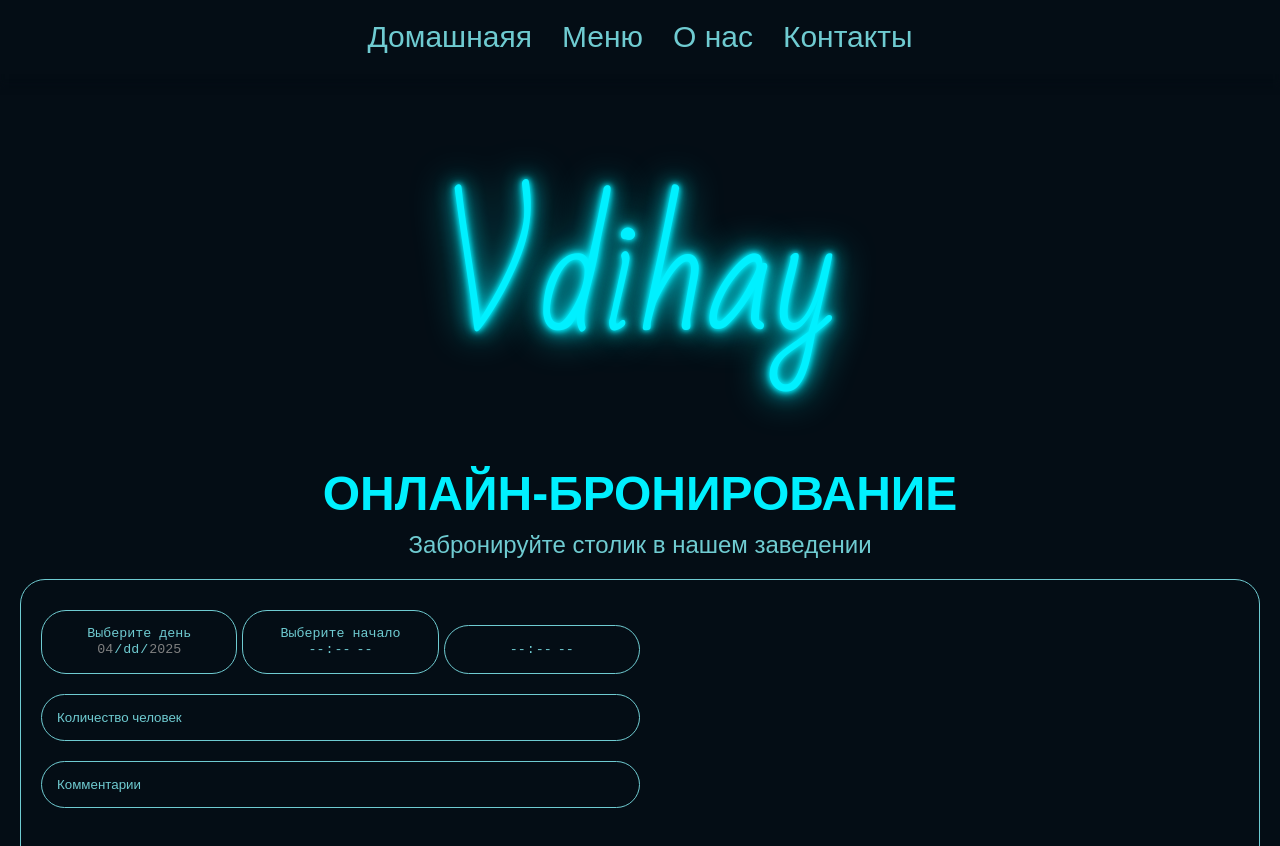
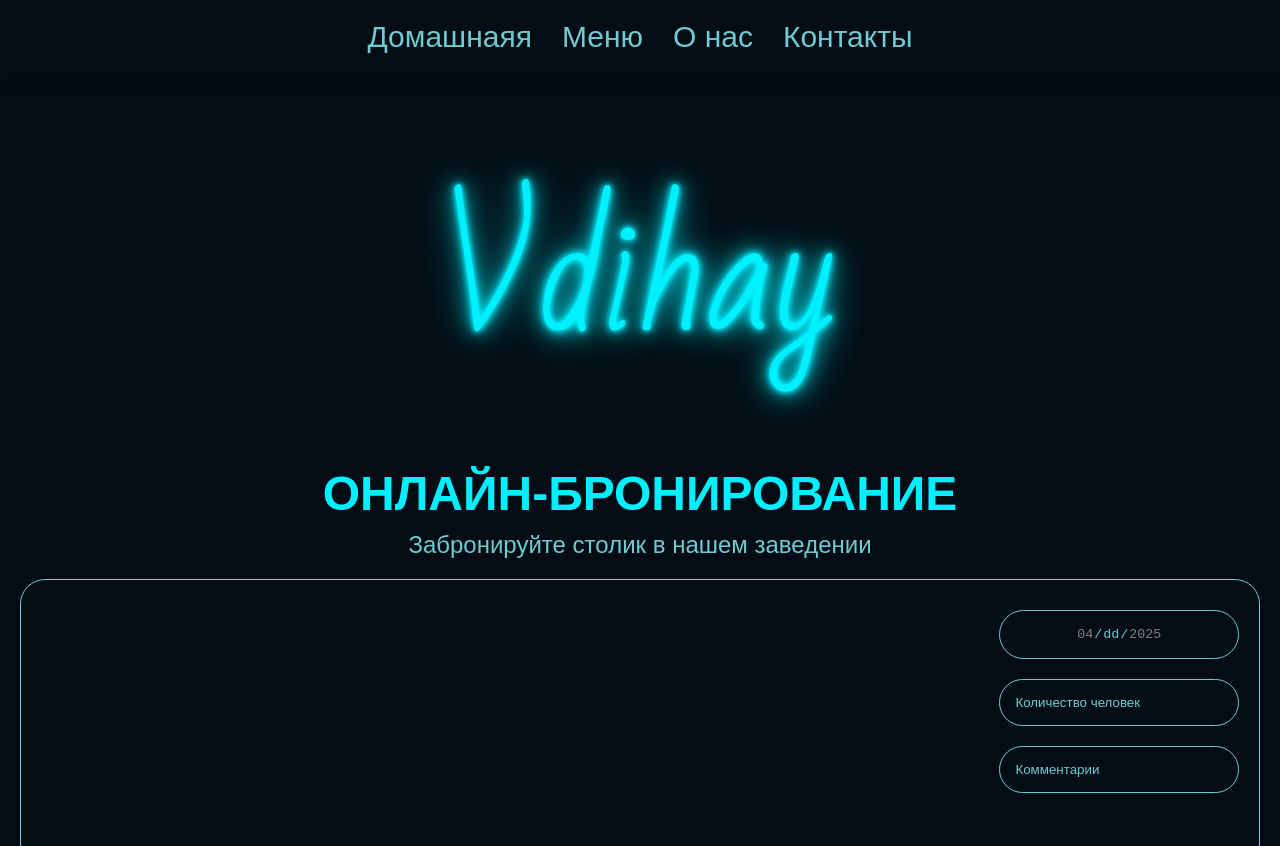
Before and after one commit to SpanDetectea/vdihay, a React (Create React App) app: page / in a window 1280 px wide. Shown: the top 846 px of the page. Built offline with nearby package versions, Linux system fonts and the light colour scheme; a web font is replaced by a local one.

Commit message:
reservation time

```diff
--- a/src/Components/Main/Reservation/Reservation.jsx
+++ b/src/Components/Main/Reservation/Reservation.jsx
@@ -1,44 +1,113 @@
-import {  useState } from "react";
+import { useState, useEffect } from "react";
 import "./Reservation.scss";
-import { getDate} from "../../../javaScript/date";
+import { getDate } from "../../../javaScript/date";
 
 function Reservation() {
-  let {firstYear, firstMonth, firstday, secondYear, secondMonth, secondday, curHours, curMinutes} = getDate()
+  const {
+    firstYear,
+    firstMonth,
+    firstday,
+    secondYear,
+    secondMonth,
+    secondday,
+    curHours,
+    curMinutes,
+  } = getDate();
+
   const [date, setDate] = useState("");
-  const [firstTime, setFirstTime] = useState(`${curHours}:${curMinutes}`);
-  const handleDate = (e) => {
+  const [selectedTime, setSelectedTime] = useState("");
+  const [timeSlots, setTimeSlots] = useState([]);
+
+  const todayStr = `${firstYear}-${firstMonth}-${firstday}`;
+
+  const formatTime = (hour, min) =>
+    `${hour.toString().padStart(2, "0")}:${min.toString().padStart(2, "0")}`;
+
+  const generateTimeSlots = (selectedDate) => {
+    const slots = [];
+    const now = new Date();
+    const selectedDay = new Date(selectedDate);
+    const isToday = selectedDate === todayStr;
+
+    // Временные слоты с 11:00 до 23:30
+    for (let hour = 11; hour < 24; hour++) {
+      for (let min = 0; min < 60; min += 15) {
+        const slot = new Date(selectedDay);
+        slot.setHours(hour, min, 0, 0);
+        const disabled = isToday && slot < now;
+        if (!disabled) {
+          slots.push({ time: formatTime(hour, min), disabled });
+        }
+      }
+    }
+
+    // Временные слоты с 00:00 до 02:30 следующего дня
+    const nextDay = new Date(selectedDay);
+    nextDay.setDate(nextDay.getDate() + 1);
+    for (let hour = 0; hour < 3; hour++) {
+      for (let min = 0; min < 60; min += 15) {
+        const slot = new Date(nextDay);
+        slot.setHours(hour, min, 0, 0);
+        const disabled = isToday && slot < now;
+        slots.push({ time: formatTime(hour, min), disabled });
+      }
+    }
+
+    return slots;
+  };
+
+  useEffect(() => {
+    if (date) {
+      const slots = generateTimeSlots(date);
+      setTimeSlots(slots);
+      setSelectedTime(""); // сброс выбора
+    }
+  }, [date]);
+
+  const handleDateChange = (e) => {
     setDate(e.target.value);
-    // getTime(e.target.value)
   };
+
+  const handleTimeChange = (e) => {
+    setSelectedTime(e.target.value);
+  };
+
   return (
     <div className="reservation">
-      <form action="" className="reservation__form">
+      <form className="reservation__form">
         <div className="reservation__form__date">
           <input
             type="date"
             className={`reservation__form__date-input reservation__form-input ${
-              date != "" ? "has-value" : ""
+              date !== "" ? "has-value" : ""
             }`}
-            placeholder="Выберите день"
-            onChange={handleDate}
+            onChange={handleDateChange}
             value={date}
             min={`${firstYear}-${firstMonth}-${firstday}`}
             max={`${secondYear}-${secondMonth}-${secondday}`}
           />
-          <input
-            type="time"
-            className="reservation__form__date-input reservation__form-input"
-            placeholder="Выберите начало"
-            // min={firstTime}
-            // max={firstTime}
-            // value={firstTime}
-            onChange={(e) => console.log(e.target.value)}
-          />
-          <input
-            type="time"
-            className="reservation__form__date-input reservation__form-input"
-          />
         </div>
+
+        {date && (
+          <div className="reservation__form__slots">
+            <p>Выберите время:</p>
+            <select
+              className="time-select"
+              value={selectedTime}
+              onChange={handleTimeChange}
+              disabled={timeSlots.length === 0}
+            >
+              <option value="" disabled>
+                Выберите время
+              </option>
+              {timeSlots.map(({ time, disabled }) => (
+                <option key={time} value={time} disabled={disabled}>
+                  {time}
+                </option>
+              ))}
+            </select>
+          </div>
+        )}
 
         <input
           type="number"
--- a/src/Components/Main/Reservation/Reservation.scss
+++ b/src/Components/Main/Reservation/Reservation.scss
@@ -10,9 +10,12 @@
   &__form {
     display: flex;
     flex-direction: column;
+    width: 20%;
+    min-width: 160px;
+    float: right;
     &-input {
       margin: 10px 0;
-      width: 50%;
+      width: 100%;
       border: 1px solid $text;
       border-radius: 25px;
       padding: 15px;
@@ -33,11 +36,10 @@
     &__date {
       &-input {
         position: relative;
-        width: calc((50% - 2 * 5px) / 3);
         text-align: center;
-        &:nth-child(2) {
-            margin: 0 5px;
-        }
+        // &:nth-child(2) {
+        //     margin: 0 5px;
+        // }
         &::-webkit-calendar-picker-indicator {
           position: absolute;
           top: 0;
@@ -48,7 +50,8 @@
           height: auto;
           background: transparent;
         }
-          &::-webkit-inner-spin-button, &::-webkit-clear-button {
+        &::-webkit-inner-spin-button,
+        &::-webkit-clear-button {
           // z-index: -10;
         }
         &::-webkit-input-placeholder {
@@ -63,5 +66,38 @@
         }
       }
     }
+    &__slots {
+      margin-top: 20px;
+      color: $text;
+      p {
+        font-size: 1.2rem;
+        margin-bottom: 10px;
+      }
+
+      .time-select {
+        width: 100%;
+        padding: 12px;
+        border-radius: 25px;
+        border: 1px solid $text;
+        background-color: transparent;
+        color: $text;
+        font-size: 1rem;
+        cursor: pointer;
+
+        &:focus {
+          outline: none;
+          border-color: $color;
+        }
+
+        & option {
+          background-color: $bg;
+          color: $text;
+        }
+
+        & option:disabled {
+          color: #b0b0b0;
         }
       }
+    }
+  }
+}
```
Lines whose indentation alone changed are shown as unchanged.
